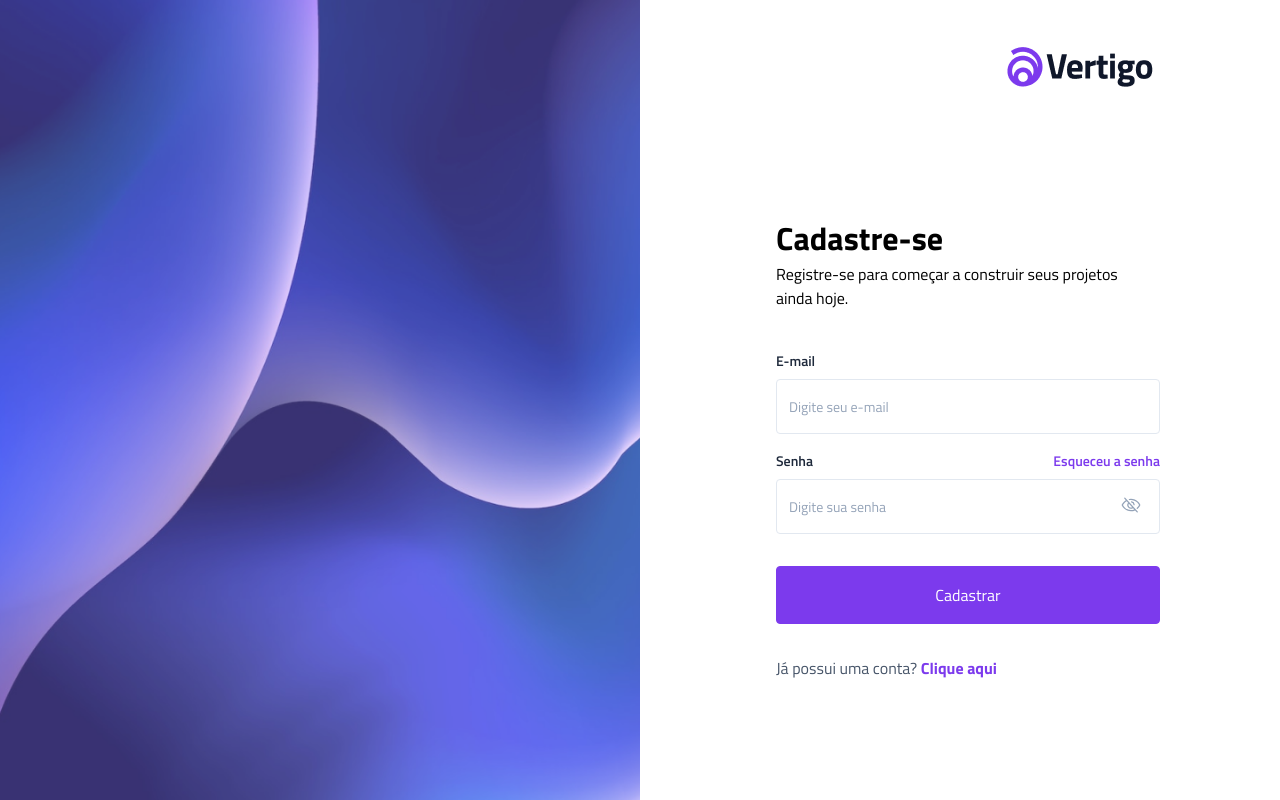
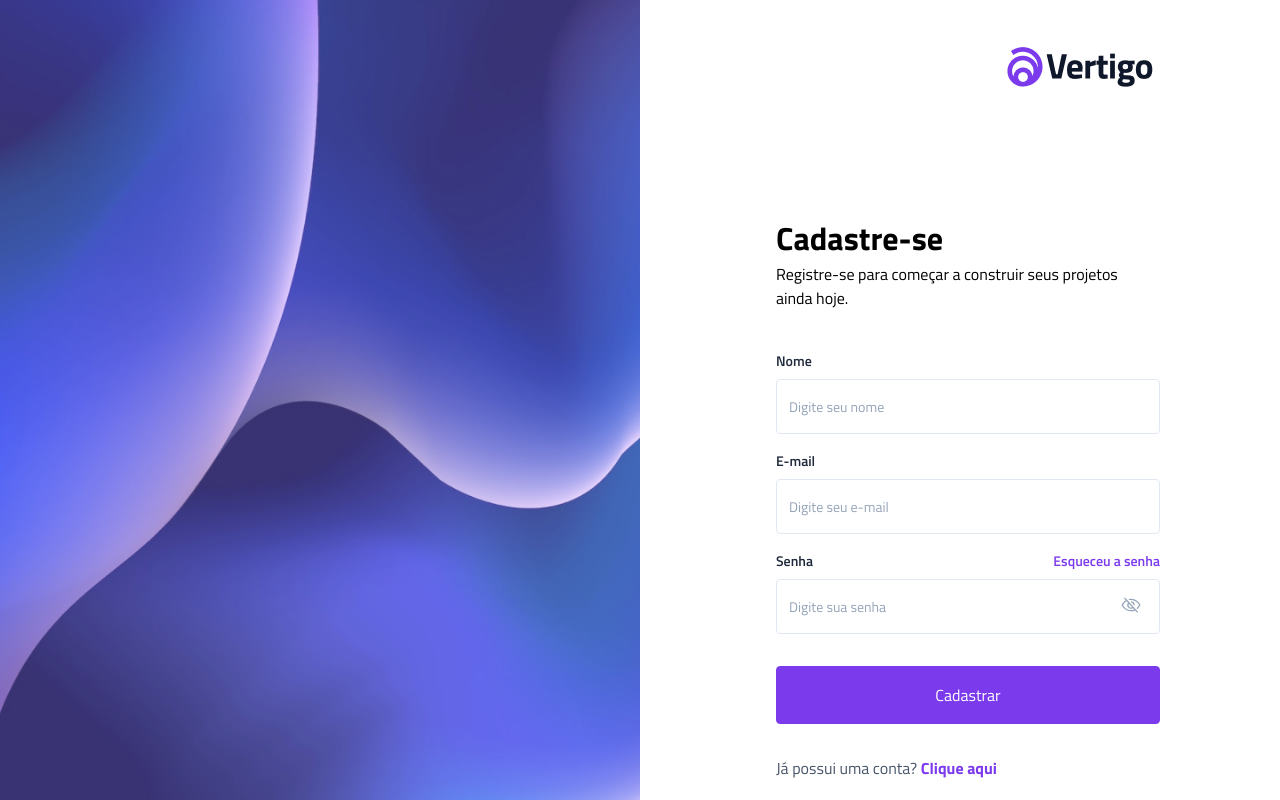
Before and after one commit to wwilliamsantana/signin-signout-auth, a React (Vite) app: page /signup in a window 1280 px wide. Built offline with nearby package versions, Linux system fonts and the light colour scheme.

Commit message:
Implementation: React-hook-form

```diff
--- a/package.json
+++ b/package.json
@@ -14,6 +14,7 @@
     "framer-motion": "^10.10.0",
     "react": "^18.2.0",
     "react-dom": "^18.2.0",
+    "react-hook-form": "^7.43.9",
     "react-router-dom": "^6.9.0",
     "styled-components": "^5.3.9"
   },
--- a/src/pages/SignIn/index.tsx
+++ b/src/pages/SignIn/index.tsx
@@ -1,3 +1,8 @@
+import { useState } from 'react'
+import bgImage from '../../assets/bg.png'
+import logo from '../../assets/logo.png'
+import { Eye, EyeSlash } from '@phosphor-icons/react'
+import { useForm } from 'react-hook-form'
 import {
   Container,
   Box,
@@ -11,17 +16,17 @@ import {
   CreateAccount,
 } from './styles'
 
-import { Eye, EyeSlash } from '@phosphor-icons/react'
-
-import bgImage from '../../assets/bg.png'
-import logo from '../../assets/logo.png'
-import { useState } from 'react'
-
 export function SignIn() {
   const [passwordVisible, setPasswordVisible] = useState(false)
+  const { register, handleSubmit, reset } = useForm()
 
   function isTogglePasswordVisible() {
     setPasswordVisible((state) => !passwordVisible)
+  }
+
+  function signInData(data) {
+    console.log(data)
+    reset()
   }
 
   return (
@@ -42,20 +47,27 @@ export function SignIn() {
               ainda hoje.
             </p>
           </Headline>
-          <FormContainer>
+          <FormContainer onSubmit={handleSubmit(signInData)}>
             <InputWrapper>
               <label htmlFor="email">E-mail</label>
-              <input type="email" placeholder="Digite seu e-mail" />
+              <input
+                autoComplete="off"
+                type="email"
+                placeholder="Digite seu e-mail"
+                {...register('email')}
+              />
             </InputWrapper>
 
             <InputWrapper>
               <LabelWrapper>
-                <label htmlFor="email">Senha</label>
+                <label htmlFor="password">Senha</label>
                 <a href="/">Esqueceu sua senha?</a>
               </LabelWrapper>
               <input
+                autoComplete="off"
                 type={passwordVisible ? 'text' : 'password'}
                 placeholder="Digite sua senha"
+                {...register('password')}
               />
               {!passwordVisible ? (
                 <Eye onClick={isTogglePasswordVisible} />
@@ -64,7 +76,7 @@ export function SignIn() {
               )}
             </InputWrapper>
 
-            <Button>Entrar</Button>
+            <Button type="submit">Entrar</Button>
 
             <CreateAccount>
               Ainda não tem uma conta?
--- a/src/pages/SignUp/index.tsx
+++ b/src/pages/SignUp/index.tsx
@@ -2,6 +2,7 @@ import { Eye, EyeSlash } from '@phosphor-icons/react'
 import { useState } from 'react'
 import bgImage from '../../assets/bg.png'
 import logo from '../../assets/logo.png'
+import { useForm } from 'react-hook-form'
 
 import {
   Box,
@@ -18,9 +19,15 @@ import {
 
 export function SignUp() {
   const [passwordVisible, setPasswordVisible] = useState(false)
+  const { register, handleSubmit, reset } = useForm()
 
   function isTogglePasswordVisible() {
     setPasswordVisible((state) => !passwordVisible)
+  }
+
+  function signUpData(data) {
+    console.log(data)
+    reset()
   }
 
   return (
@@ -41,14 +48,24 @@ export function SignUp() {
               Registre-se para começar a construir seus projetos ainda hoje.
             </p>
           </Headline>
-          <FormContainer>
+          <FormContainer onSubmit={handleSubmit(signUpData)}>
+            <InputWrapper>
+              <label htmlFor="name">Nome</label>
+              <input
+                type="text"
+                id="name"
+                placeholder="Digite seu nome"
+                {...register('name')}
+              />
+            </InputWrapper>
+
             <InputWrapper>
               <label htmlFor="email">E-mail</label>
               <input
                 type="email"
                 id="email"
-                name="email"
                 placeholder="Digite seu e-mail"
+                {...register('email')}
               />
             </InputWrapper>
 
@@ -59,9 +76,9 @@ export function SignUp() {
               </LabelWrapper>
               <input
                 type={passwordVisible ? 'text' : 'password'}
-                name="password"
                 id="password"
                 placeholder="Digite sua senha"
+                {...register('password')}
               />
 
               {passwordVisible ? (
@@ -71,7 +88,7 @@ export function SignUp() {
               )}
             </InputWrapper>
 
-            <Button>Cadastrar</Button>
+            <Button type="submit">Cadastrar</Button>
 
             <CreateAccount>
               Já possui uma conta?
```
Also changed, not shown: 1 other file (tests, documents, lock files or other folders).
